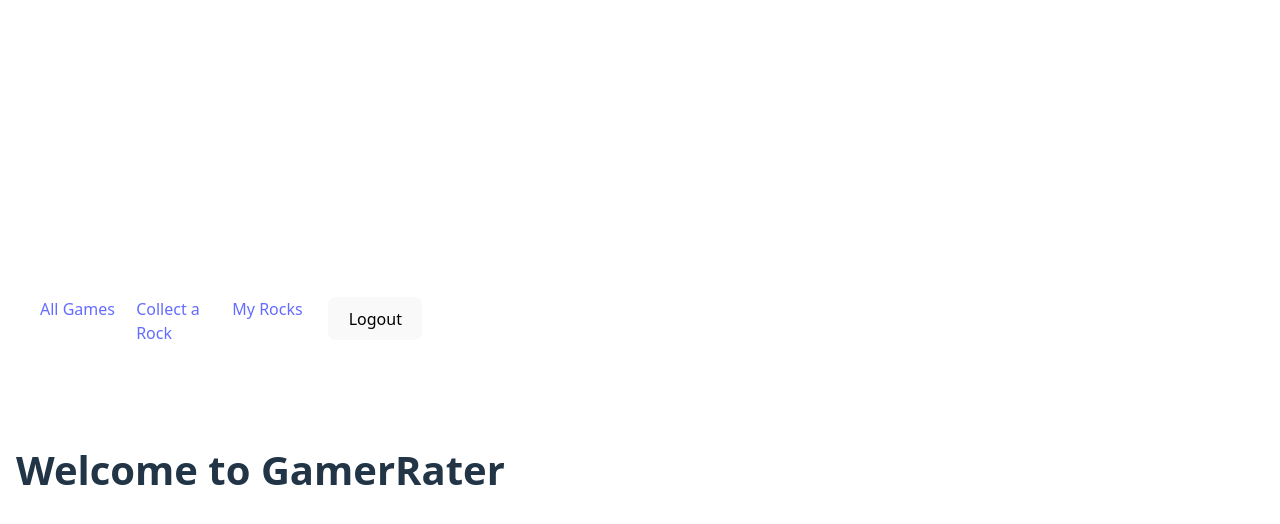
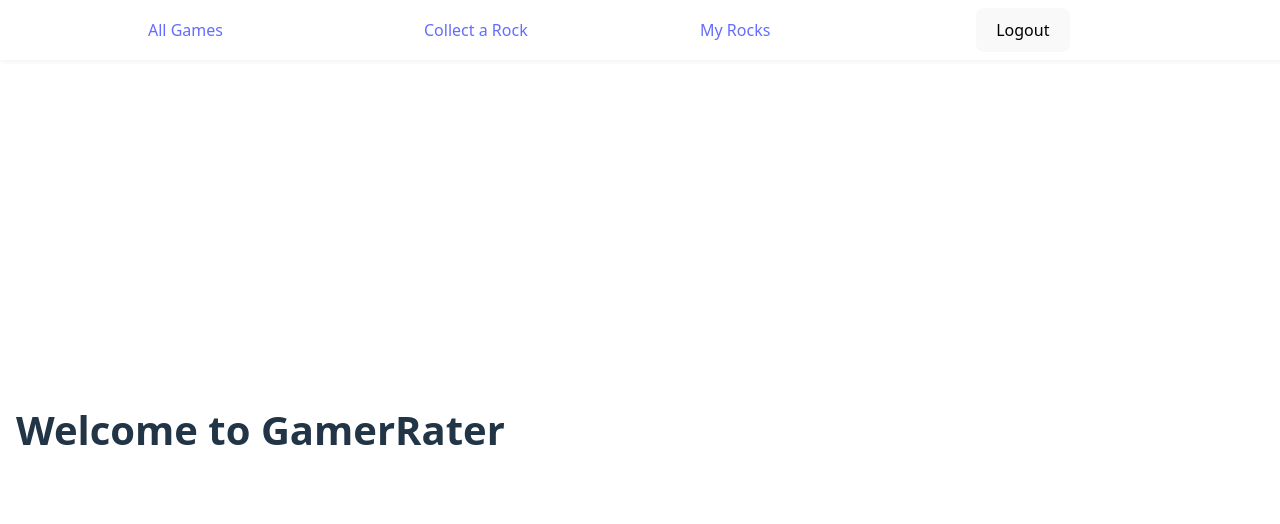
Before and after one commit to jake2bake/gamer-rater-client, a React (Vite) app: page / in a window 1280 px wide. Shown: the top 524 px of the page. Built offline with nearby package versions, Linux system fonts and the light colour scheme; no server answers; sample sign-in values are in the browser's storage.

Commit message:
styling changed for navbar

```diff
--- a/src/components/Navbar.css
+++ b/src/components/Navbar.css
@@ -1,10 +1,27 @@
 .navbar {
     display: flex;
-    flex-wrap: nowrap;
-    justify-content: left;
+    justify-content: center;   /* Center items horizontally */
+    align-items: center;       /* Center items vertically (optional) */
+    width: 100vw;              /* Full viewport width */
+    position: fixed;           /* Stick to top */
+    top: 0;
+    left: 0;
+    background: white;         /* Or your preferred color */
+    z-index: 1000;             /* Stay above other content */
+    height: 60px;              /* Set a height if needed */
+    box-shadow: 0 2px 4px rgba(0,0,0,0.05); /* Optional shadow */
+    margin-top: 0px;
 }
 
 .navbar__item {
     flex-basis: 20%;
     list-style-type: none;
+    padding-left: 20px;
+
 }
+
+.main-content {
+  padding-top: 60px;
+  padding-left: 1rem;
+  padding-right: 1rem;
+}
```
